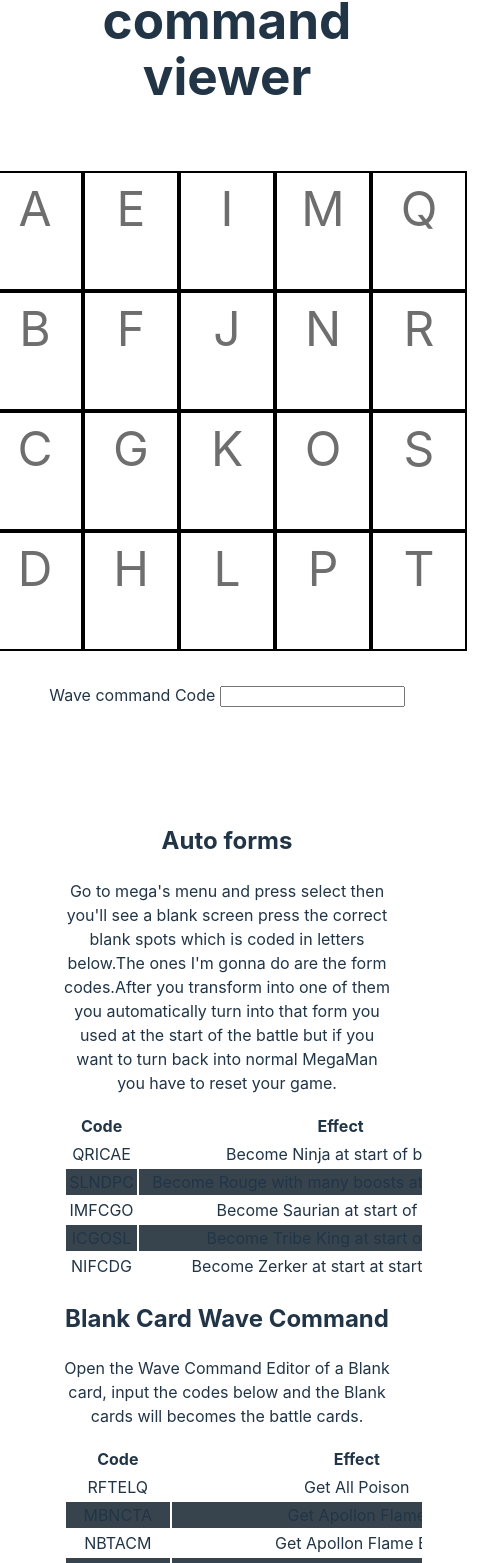
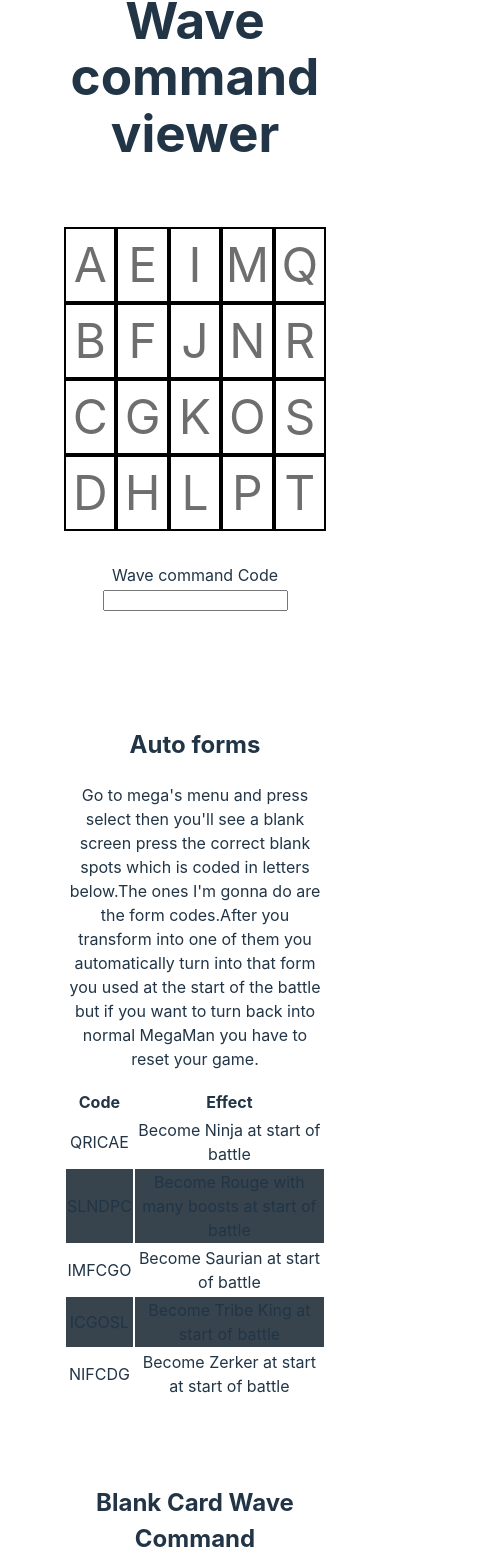
Before and after one commit to benaveld/megaman-starforce-2-wave-command-card, a React (Vite) app: page / in a window 390 px wide. Shown: the part 187-1750 px from the top of the page, 499 px wide, since content can reach past the window. Built offline with nearby package versions, Linux system fonts and the light colour scheme.

Commit message:
Makes it nicer on mobile

```diff
--- a/src/App.css
+++ b/src/App.css
@@ -10,7 +10,6 @@
 }
 
 .card-list {
-  min-width: 30em;
   width: 100%;
 }
 .card-list tr:nth-child(even) {
@@ -19,14 +18,5 @@
 
 .card {
   padding: 2em;
+  max-width: 40rem;
 }
-
-.wave-command-grid {
-  min-width: 30em;
-  aspect-ratio: 1 / 1;
-}
-
-.scroll {
-  /* TODO    */
-  overflow-y: scroll;
-}
--- a/src/App.tsx
+++ b/src/App.tsx
@@ -21,23 +21,23 @@
           />
         </div>
       </div>
-      <div className="card scroll">
-        <div className="card-sektion">
+      <div className="card card-sektion">
         <h2>Auto forms</h2>
         <p>
           Go to mega's menu and press select then you'll see a blank screen
-            press the correct blank spots which is coded in letters below.The
-            ones I'm gonna do are the form codes.After you transform into one of
-            them you automatically turn into that form you used at the start of
-            the battle but if you want to turn back into normal MegaMan you have
-            to reset your game.
+          press the correct blank spots which is coded in letters below.The ones
+          I'm gonna do are the form codes.After you transform into one of them
+          you automatically turn into that form you used at the start of the
+          battle but if you want to turn back into normal MegaMan you have to
+          reset your game.
         </p>
         <CardList
           cards={TribeKingCards}
           onCardSelect={(card) => setCardCode(card.Code)}
         />
       </div>
-        <div className="card-sektion">
+
+      <div className="card card-sektion">
         <h2>Blank Card Wave Command</h2>
         <p>
           Open the Wave Command Editor of a Blank card, input the codes below
@@ -49,7 +49,7 @@
         />
       </div>
 
-        <div className="card-sektion">
+      <div className="card card-sektion">
         <h2>Turn virus into their giant version</h2>
         <p>
           In the Omega-Xis screen, press select to input a wave command code,
@@ -61,7 +61,7 @@
           onCardSelect={(card) => setCardCode(card.Code)}
         />
       </div>
-      </div>
+
       <footer>
         <a href="https://gamefaqs.gamespot.com/ds/942813-mega-man-star-force-2-zerker-x-ninja/cheats">
           Mega Man Star Force 2: Wave Command Card source
--- a/src/WaveCommand.css
+++ b/src/WaveCommand.css
@@ -3,6 +3,7 @@
   grid-auto-flow: column;
   grid-template-rows: repeat(4, 1fr);
   grid-template-columns: repeat(5, 1fr);
+  aspect-ratio: 1 / 1;
 }
 
 .wave-command > span {
```
Lines whose indentation alone changed are shown as unchanged.
